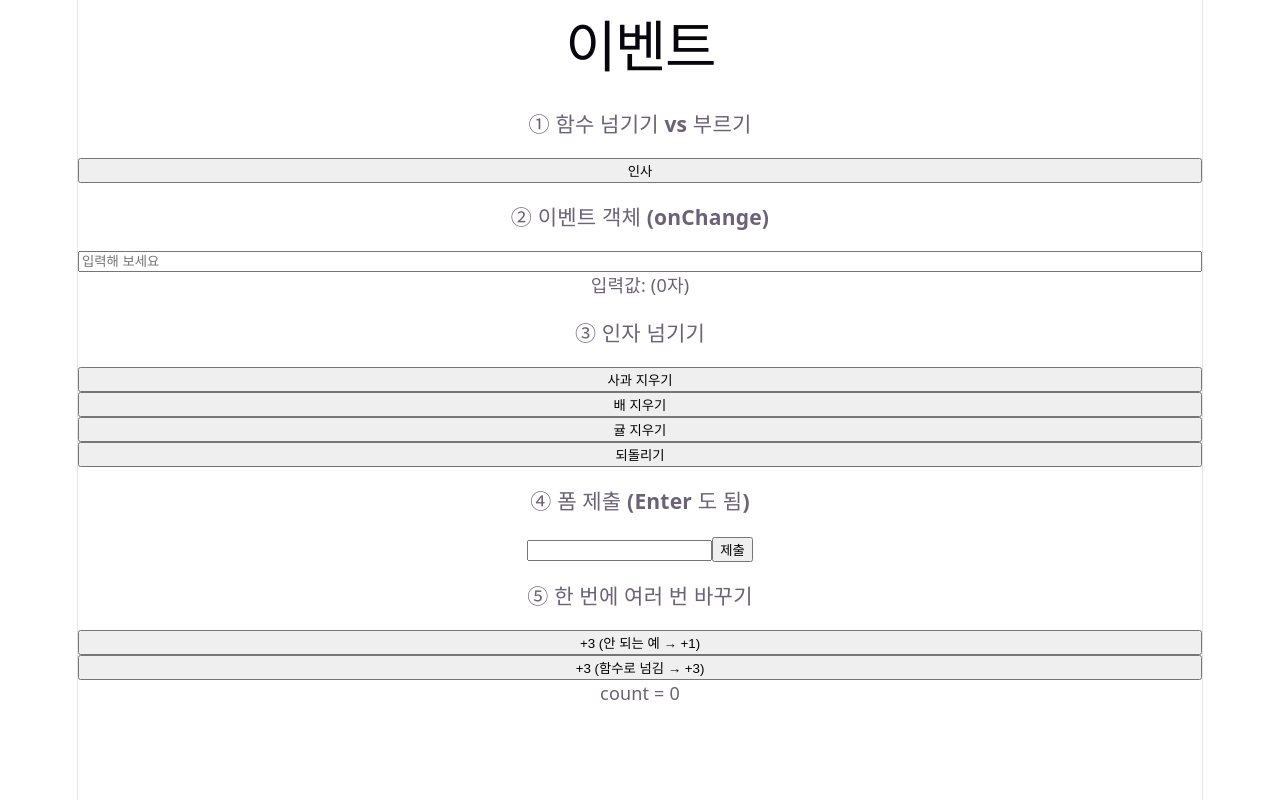
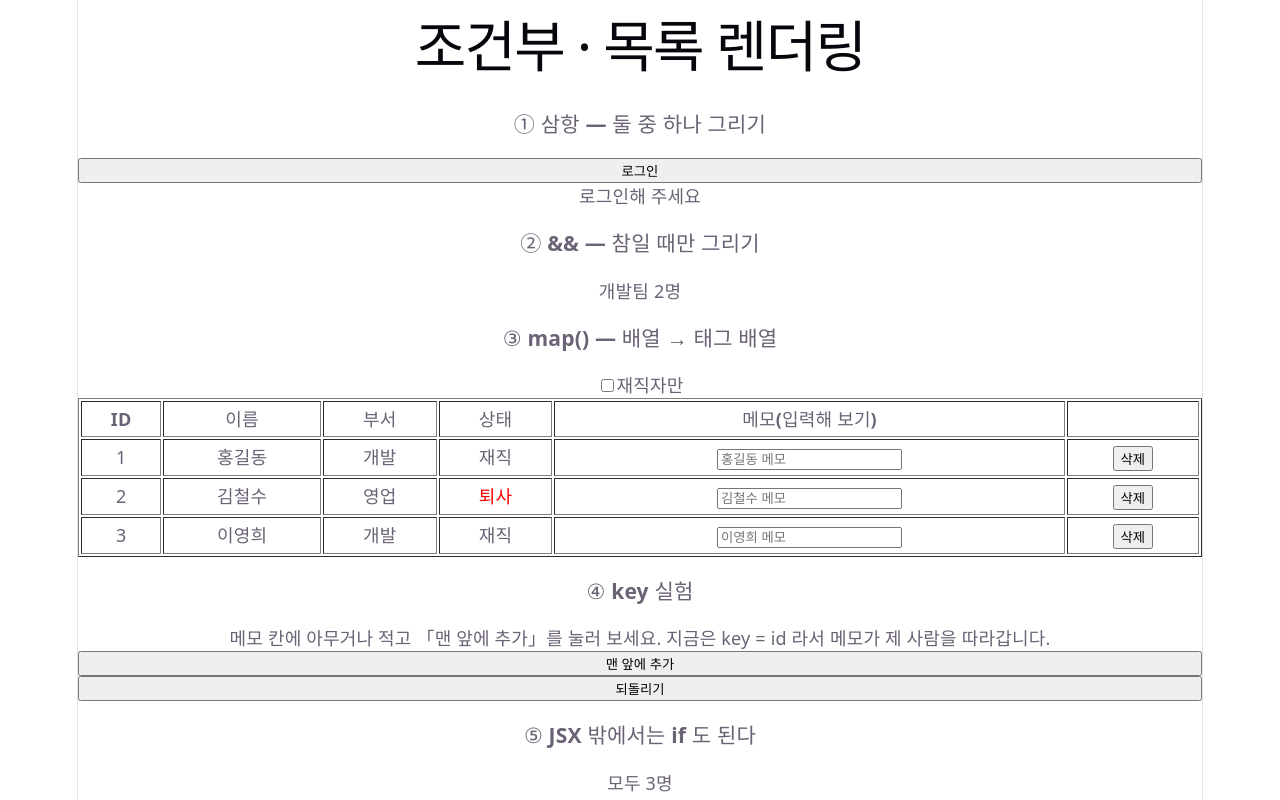
Before and after one commit to javakorea/react_hello, a React (Vite) app: page / in a window 1280 px wide. Built offline with nearby package versions, Linux system fonts and the light colour scheme.

Commit message:
5단계 조건부·목록 렌더링 예제 · 노트 진도 갱신
Co-Authored-By: Claude Opus 5.5 <noreply@anthropic.com>

```diff
--- /dev/null
+++ b/src/lesson5/Lesson5List.jsx
@@ -0,0 +1,79 @@
+// 5단계 — 조건부 렌더링 · 목록 렌더링
+// JSX 의 {} 안에는 「식」만 들어간다 → if 대신 && · 삼항, for 대신 map()
+
+import { useState } from 'react'
+
+const 처음목록 = [
+  { id: 1, name: '홍길동', dept: '개발', active: true },
+  { id: 2, name: '김철수', dept: '영업', active: false },
+  { id: 3, name: '이영희', dept: '개발', active: true },
+]
+
+function Lesson5List() {
+  const [isLogin, setIsLogin] = useState(false)
+  const [users, setUsers] = useState(처음목록)
+  const [onlyActive, setOnlyActive] = useState(false)
+  const [nextId, setNextId] = useState(4)
+
+  // ③ 그리기 전에 미리 걸러 둔다 — 걸러진 배열은 state 가 아니라 계산값
+  const shown = onlyActive ? users.filter(u => u.active) : users
+
+  // ④ 맨 앞에 끼워 넣기 — key 가 왜 필요한지 보는 실험용
+  function addFirst() {
+    setUsers([{ id: nextId, name: '새사람' + nextId, dept: '총무', active: true }, ...users])
+    setNextId(nextId + 1)
+  }
+
+  // ⑤ if 문은 return 위(JSX 밖)에서는 마음대로 쓸 수 있다
+  let 안내
+  if (users.length === 0) 안내 = <p style={{ color: 'gray' }}>사용자가 없습니다.</p>
+  else 안내 = <p>모두 {users.length}명</p>
+
+  return (
+    <>
+      <h1>조건부 · 목록 렌더링</h1>
+
+      <h3>① 삼항 — 둘 중 하나 그리기</h3>
+      <button onClick={() => setIsLogin(!isLogin)}>{isLogin ? '로그아웃' : '로그인'}</button>
+      <p>{isLogin ? '홍길동님 환영합니다' : '로그인해 주세요'}</p>
+
+      <h3>② && — 참일 때만 그리기</h3>
+      {isLogin && <p style={{ color: 'green' }}>🔓 관리자 메뉴가 보입니다</p>}
+      {users.length > 0 && <p>개발팀 {users.filter(u => u.dept === '개발').length}명</p>}
+      {/* users.length && ... 로 쓰면 0명일 때 화면에 「0」 이 찍힌다 (2단계에서 본 함정) */}
+
+      <h3>③ map() — 배열 → 태그 배열</h3>
+      <label>
+        <input type="checkbox" checked={onlyActive} onChange={e => setOnlyActive(e.target.checked)} />
+        재직자만
+      </label>
+      <table border="1" cellPadding="4">
+        <thead>
+          <tr><th>ID</th><th>이름</th><th>부서</th><th>상태</th><th>메모(입력해 보기)</th><th></th></tr>
+        </thead>
+        <tbody>
+          {shown.map(u => (
+            <tr key={u.id}>
+              <td>{u.id}</td>
+              <td>{u.name}</td>
+              <td>{u.dept}</td>
+              <td>{u.active ? '재직' : <span style={{ color: 'red' }}>퇴사</span>}</td>
+              <td><input placeholder={u.name + ' 메모'} /></td>
+              <td><button onClick={() => setUsers(users.filter(x => x.id !== u.id))}>삭제</button></td>
+            </tr>
+          ))}
+        </tbody>
+      </table>
+
+      <h3>④ key 실험</h3>
+      <p>메모 칸에 아무거나 적고 「맨 앞에 추가」를 눌러 보세요. 지금은 key = id 라서 메모가 제 사람을 따라갑니다.</p>
+      <button onClick={addFirst}>맨 앞에 추가</button>
+      <button onClick={() => setUsers(처음목록)}>되돌리기</button>
+
+      <h3>⑤ JSX 밖에서는 if 도 된다</h3>
+      {안내}
+    </>
+  )
+}
+
+export default Lesson5List
--- a/src/main.jsx
+++ b/src/main.jsx
@@ -1,7 +1,7 @@
 import { StrictMode } from 'react'
 import { createRoot } from 'react-dom/client'
 import './index.css'
-import App from './lesson4/Lesson4Event.jsx'   // 원래: './App.jsx'
+import App from './lesson5/Lesson5List.jsx'   // 원래: './App.jsx'
 
 createRoot(document.getElementById('root')).render(
   <StrictMode>
```
Also changed, not shown: 1 other file (tests, documents, lock files or other folders).
